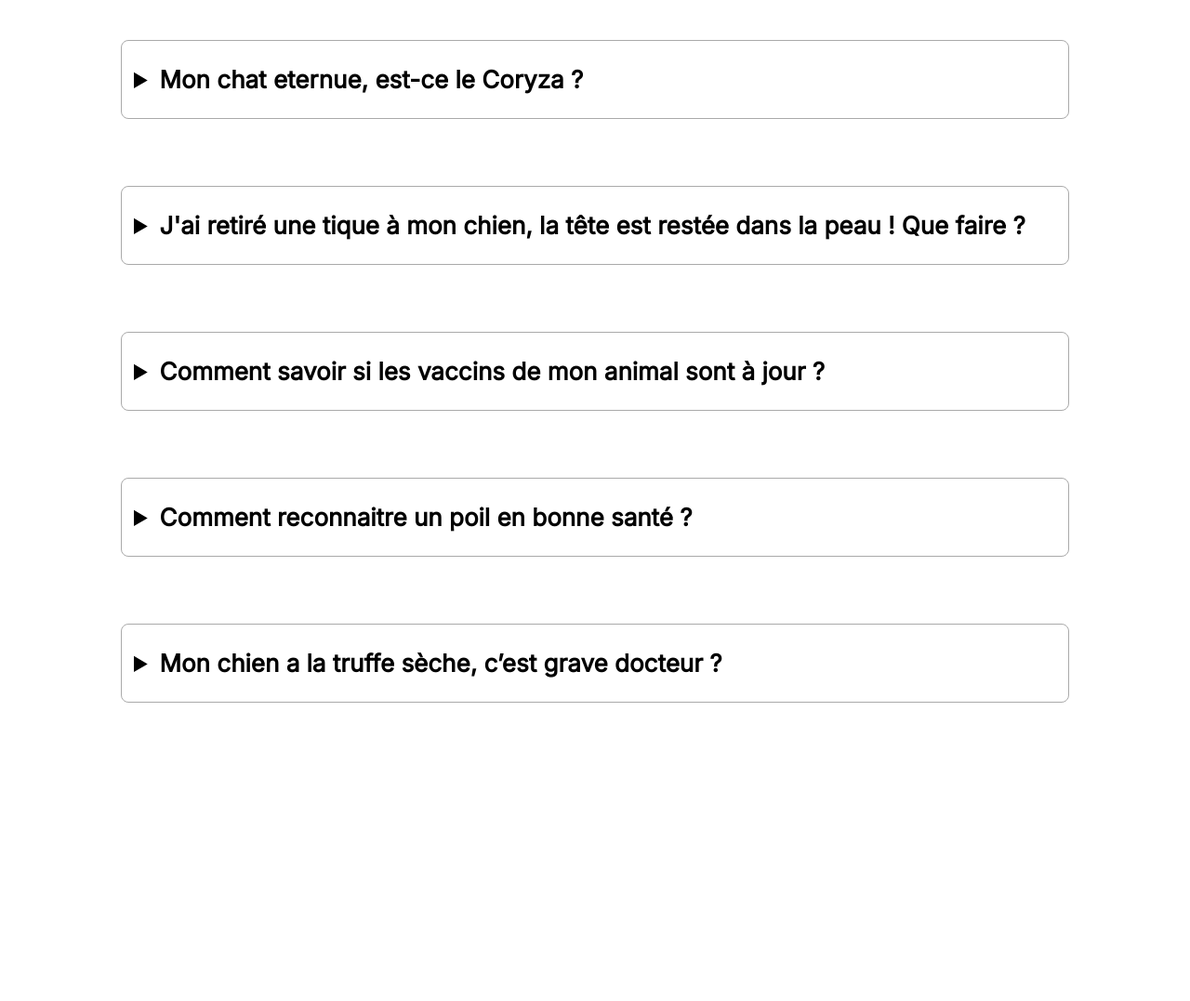
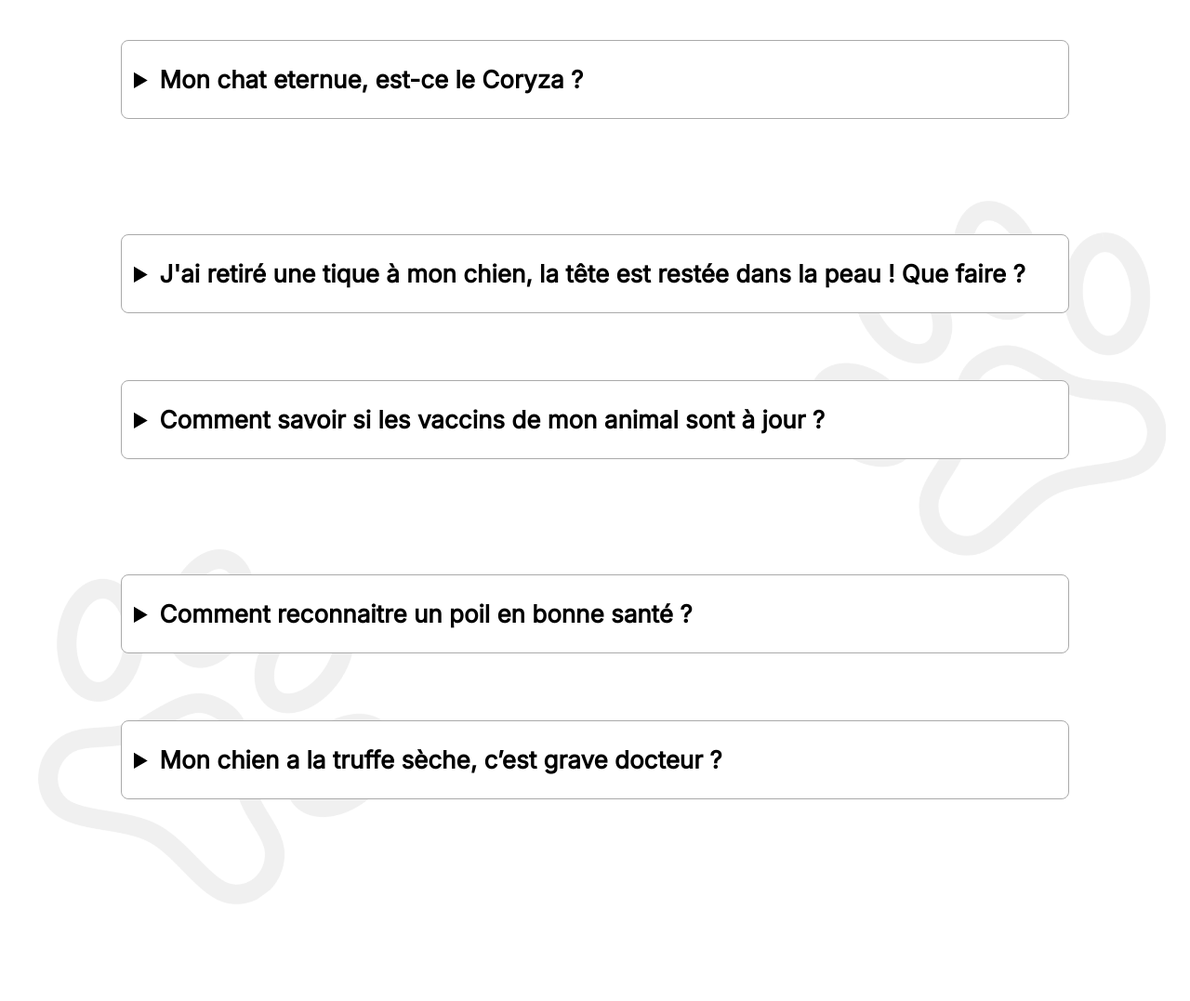
Before and after one commit to KoukiFactori/s3_vetelib, a Symfony app: template templates/faq/index.html.twig in a window 1280 px wide. Shown: the part 597-1674 px from the top of the page at 93% size. Before the commit the page ends 1353 px from the top, so only its background shows below. Run offline with Twig, Linux system fonts and the light colour scheme; the template is opened without the code that fills it, so the values that code supplies are empty; some libraries are stand-ins or nearby versions.

Commit message:
Ajout du css pour le fond d'image de pattes

```diff
--- a/public/css/faq.css
+++ b/public/css/faq.css
@@ -55,6 +55,32 @@ details {
     border-radius: 8px;
     padding: 1em 0.5em .5em;
     margin: 10px;
+    background-color: white;
+}
+
+.patte1 {
+    display: flex;
+    width: 100%;
+    flex-direction: row-reverse;
+}
+
+.patte2 {
+    display: flex;
+    width: 100%;
+    flex-direction: row;
+}
+
+.souspatte {
+    width: 40%;
+    display: flex;
+    z-index: -1;
+    opacity: 60%;
+    position: absolute;
+    padding: 1em;
+}
+
+.souspatte2 {
+    transform: rotate(0.15turn);
 }
 
 summary {
@@ -105,4 +131,7 @@ details[open] summary {
         justify-content: center;
     }
 
+    .souspatte {
+        width: 30%;
+    }
 }
--- a/templates/faq/index.html.twig
+++ b/templates/faq/index.html.twig
@@ -8,7 +8,7 @@
 {% endblock %}
 {% block body %}
 	<div class="faq">
-		<h1 class="title introx">Besoin d'aide ?</h1>
+		<h1 class="title">Besoin d'aide ?</h1>
 
 		<div class="intro">
 			<p class="lien">Consulter les questions les plus fréquentes. Si vous ne trouvez pas de réponse, contactez nous
@@ -28,6 +28,9 @@
 				Lorem ipsum dolor sit amet, consectetur adipiscing elit. Nullam elementum ipsum eget molestie pulvinar.
 													                Phasellus eget risus consectetur, dictum metus eget, condimentum lacus. Cras at lacus pulvinar, elementum diam vitae.
 			</details>
+			<div class="patte1">
+				<img class="souspatte1 souspatte" src="images/patte_faq.png">
+			</div>
 			<details>
 				<summary>J'ai retiré une tique à mon chien, la tête est restée dans la peau ! Que faire ?</summary>
 				Lorem ipsum dolor sit amet, consectetur adipiscing elit. Mauris fringilla tortor sed nisi dictum malesuada.
@@ -37,6 +40,9 @@
 				Lorem ipsum dolor sit amet, consectetur adipiscing elit. Curabitur vulputate diam vel pharetra pharetra.
 													                Cras a vulputate enim, ac mattis.
 			</details>
+			<div class="patte2">
+				<img class="souspatte2 souspatte" src="images/patte_faq.png">
+			</div>
 			<details>
 				<summary>Comment reconnaitre un poil en bonne santé ?</summary>
 				Lorem ipsum dolor sit amet, consectetur adipiscing elit. Sed non egestas velit.
```
Also changed, not shown: public/images/patte_faq.png (added), public/images/paw.png (added).
